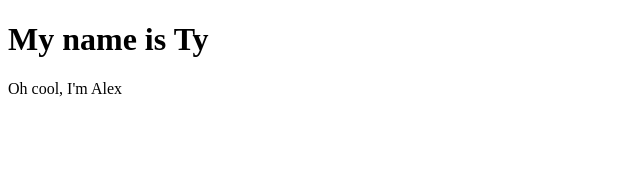
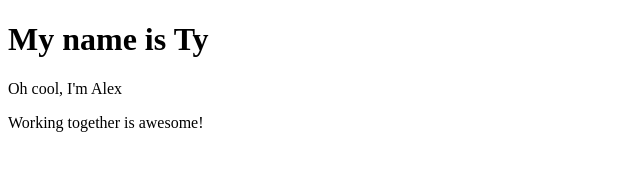
Before and after one commit to asmahler/walttext, a plain HTML site: page Brad.html in a window 1280 px wide. Shown: the whole page, without its empty margins (0-640 px from the left). Drawn offline with Linux system fonts and the light colour scheme.

Commit message:
teamwork

```diff
--- a/Brad.html
+++ b/Brad.html
@@ -9,6 +9,6 @@
 <body>
     <h1>My name is Ty</h1>
     <p>Oh cool, I'm Alex</p>
-
+    <p>Working together is awesome!</p>
 </body>
 </html>
```
